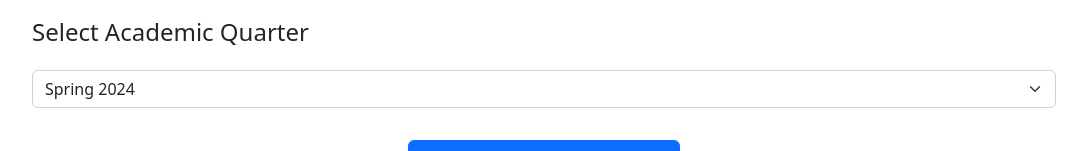
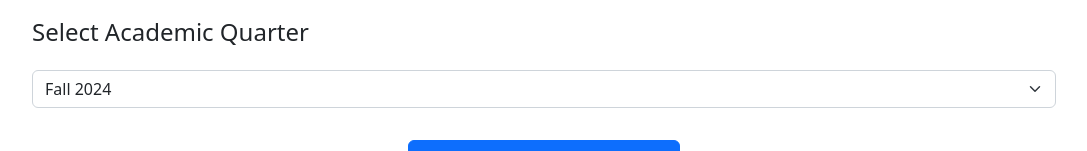
Before and after one commit to daniel-ji/webreg-export, a React (Create React App) app in the folder frontend/: page / in a window 1280 px wide. Shown: the part 590-741 px from the top of the page, without its empty margins (96-1183 px from the left). Built offline with nearby package versions, Linux system fonts and the light colour scheme.

Commit message:
Update App.js

```diff
--- a/frontend/src/App.js
+++ b/frontend/src/App.js
@@ -30,7 +30,7 @@ export class App extends Component {
 			scheduleStatus: '',
 			scheduleError: false,
 			// schedule's academic quarter
-			scheduleQuarter: "spring2024",
+			scheduleQuarter: "fall2024",
 			// whether or not to resend schedule to backend
 			scheduleChanged: true,
 		}
@@ -236,9 +236,9 @@ export class App extends Component {
 					</label>
 					<select id="select-quarter" className="form-select" aria-label="Academic Quarter" onChange={this.setScheduleQuarter} value={this.state.scheduleQuarter}>
 						<option value="N/a">Select Schedule's Academic Quarter</option>
-						<option value="fall2023">Fall 2023</option>
 						<option value="winter2024">Winter 2024</option>
 						<option value="spring2024">Spring 2024</option>
+						<option value="fall2024">Fall 2024</option>
 					</select>
 				</div>
 				<button className="btn btn-primary mt-4 mb-3" onClick={this.downloadSchedule}>Download Schedule (ICS Format)</button>
```
